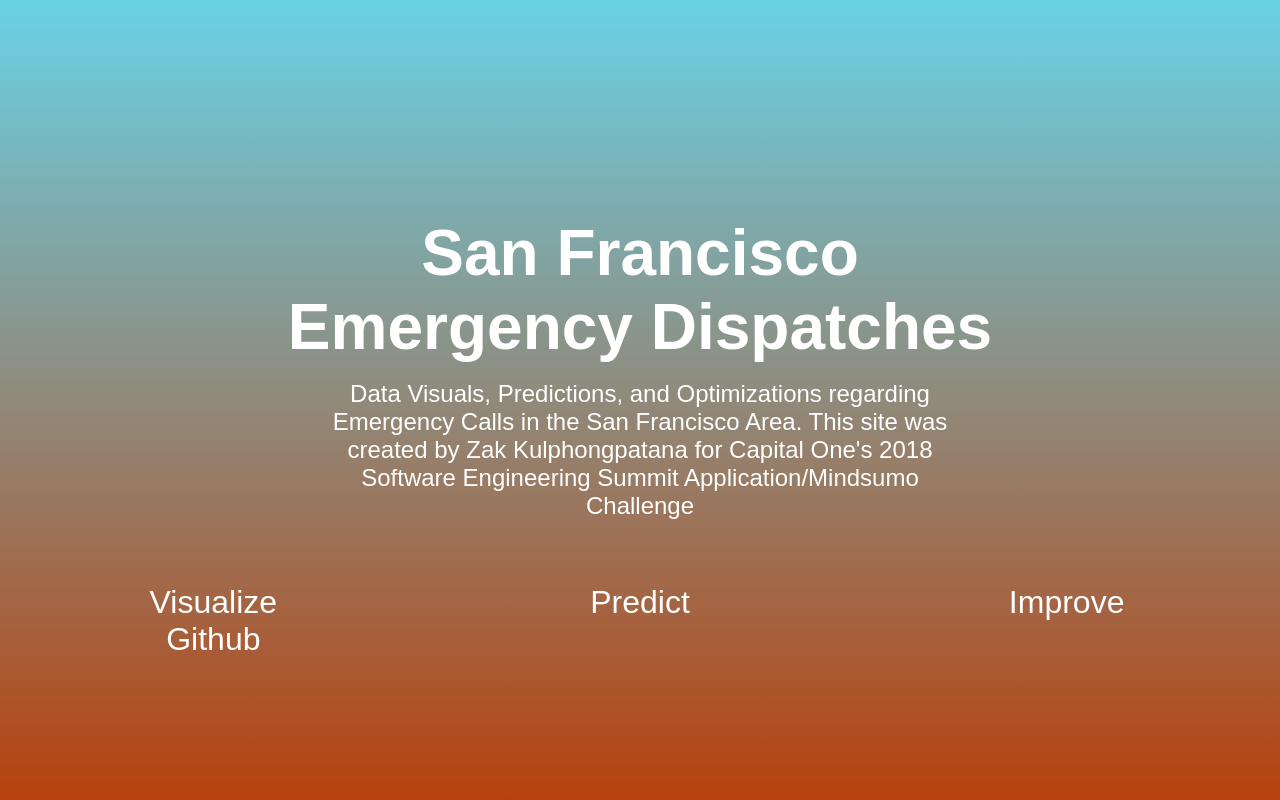
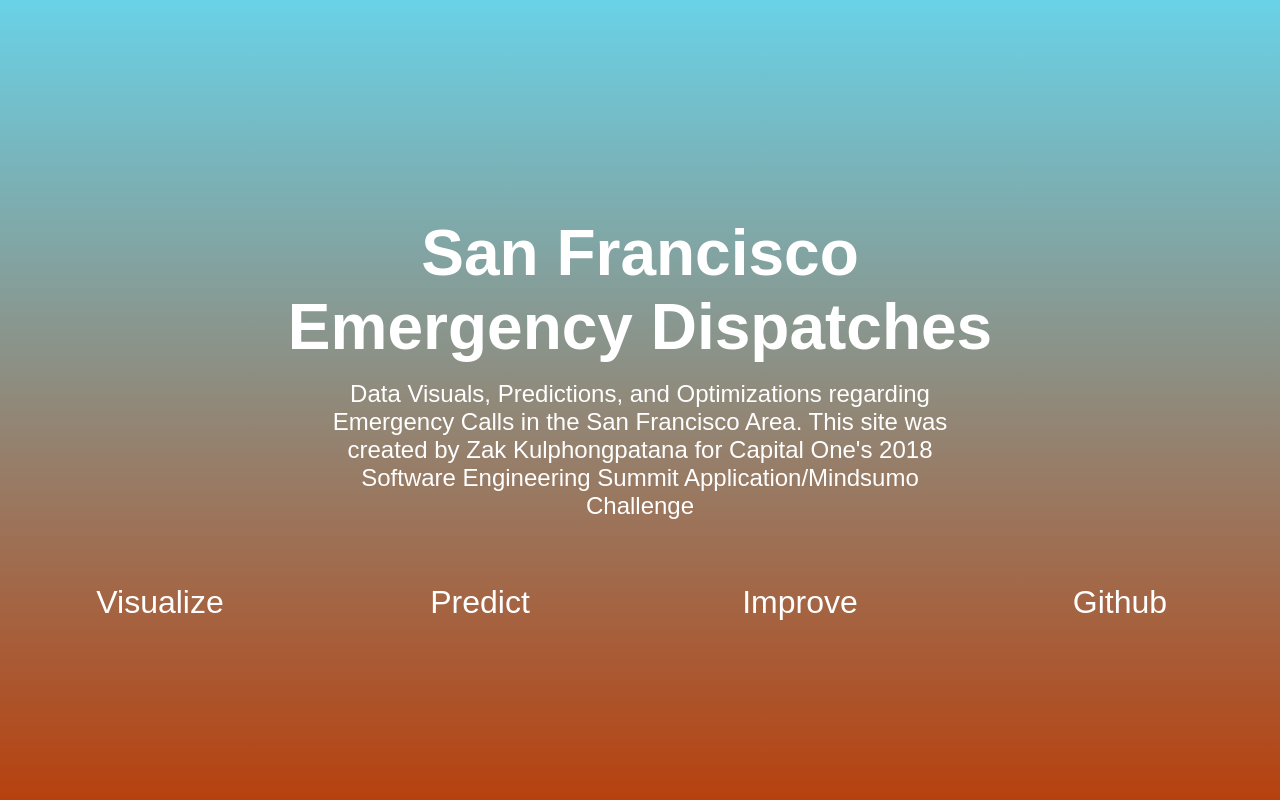
Before and after one commit to zkulphong/capitalone, a Flask app: page / in a window 1280 px wide. Run offline with Flask 2, Linux system fonts and the light colour scheme.

Commit message:
Github link css

```diff
--- a/static/improve.css
+++ b/static/improve.css
@@ -21,7 +21,7 @@ html, body {
 }
 
 .nav-object {
-    width: calc(100%/3);
+    width: 25%;
     float: left;
     text-align: center;
     list-style-type: none;
--- a/static/index.css
+++ b/static/index.css
@@ -54,7 +54,7 @@ html, body {
 }
 
 .nav-object {
-    width: calc(100%/3);
+    width: 25%;
     float: left;
 }
 
--- a/static/predict.css
+++ b/static/predict.css
@@ -20,7 +20,7 @@ html, body {
 }
 
 .nav-object {
-    width: calc(100%/3);
+    width: 25%;
     float: left;
     text-align: center;
     list-style-type: none;
--- a/static/visualize.css
+++ b/static/visualize.css
@@ -18,7 +18,7 @@ html, body {
 }
 
 .nav-object {
-    width: calc(100%/3);
+    width: 25%;
     float: left;
     text-align: center;
     list-style-type: none;
```
Also changed, not shown: 1 other file.
